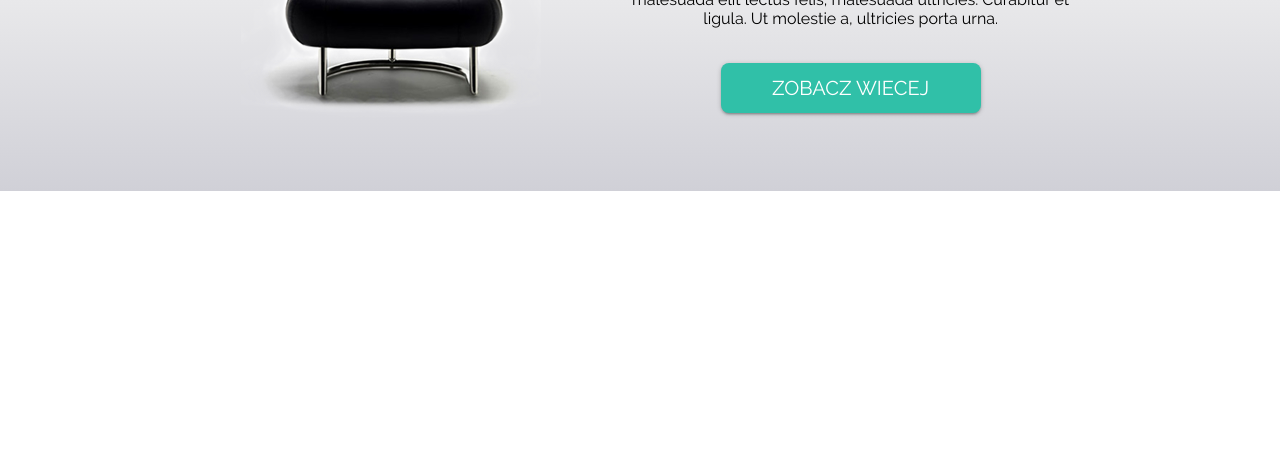
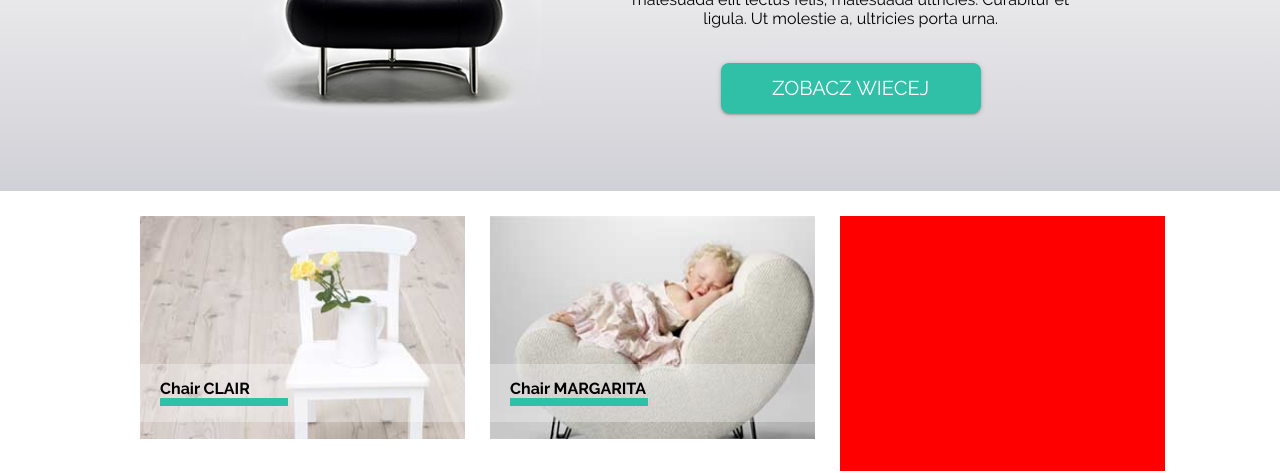
Before and after one commit to JakubKorczak/Simple-website, a plain HTML site: page index.html in a window 1280 px wide. Shown: the part 351-824 px from the top of the page. Drawn offline with Linux system fonts and the light colour scheme.

Commit message:
Added draft of the second section

```diff
--- a/css/style.css
+++ b/css/style.css
@@ -224,6 +224,60 @@ article.middle__second {
     height: 350px;
 }
 
+.advert__chair {
+  height: 223px;
+  width: 325px;
+  margin-left: 25px;
+  margin-top: 25px;
+  float: left;
+  background-color: red;
+  background-position: center;
+  background-size: cover;
+  background-repeat: no-repeat;
+  position: relative;
+}
+
+.advert__chair--text-bar {
+  height: 58px;
+  width: 100%;
+  background-color: rgba(255, 255, 255, 0.3);
+  position: absolute;
+  top: 148px;
+}
+
+.advert__chair--text-bar p {
+  color: black;
+  font-weight: bold;
+  border-bottom: 8px solid #30c0a8;
+  display: inline-block;
+  width: 128px;
+  margin-left: 20px;
+  margin-top: 15px;
+}
+
+.advert__chair:first-child {
+  background-image: url('../images/box1_img.jpg');
+}
+
+.advert__chair:nth-child(2n) {
+  background-image: url('../images/box2_img.jpg');
+}
+
+.advert__chair:nth-child(2n) p {
+  width: 138px;
+}
+
+.advert__chair:last-child {
+  height: 255px;
+  float: right;
+  margin-left: 0;
+}
+
+.advert__chair:hover {
+  background-size: 105%;
+  background-position: center;
+}
+
 /*Price section*/
 article.block__price {
     background-color: #f2f2f2;
--- a/index.html
+++ b/index.html
@@ -66,7 +66,19 @@
     <!-- Second section -->
     <article class="middle__second">
       <div class="main_width">
+        <div class="advert__chair">
+          <div class="advert__chair--text-bar">
+            <p>Chair CLAIR</p>
+          </div>
+        </div>
+        <div class="advert__chair clearfix">
+          <div class="advert__chair--text-bar">
+            <p>Chair MARGARITA</p>
+          </div>
+        </div>
+        <div class="advert__chair clearfix">
 
+        </div>
       </div>
     </article>
 
```
